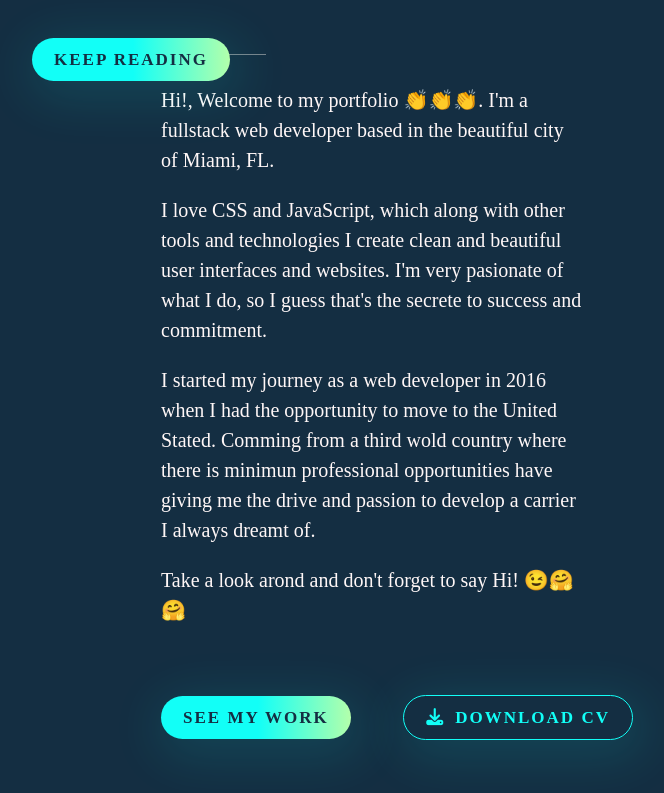
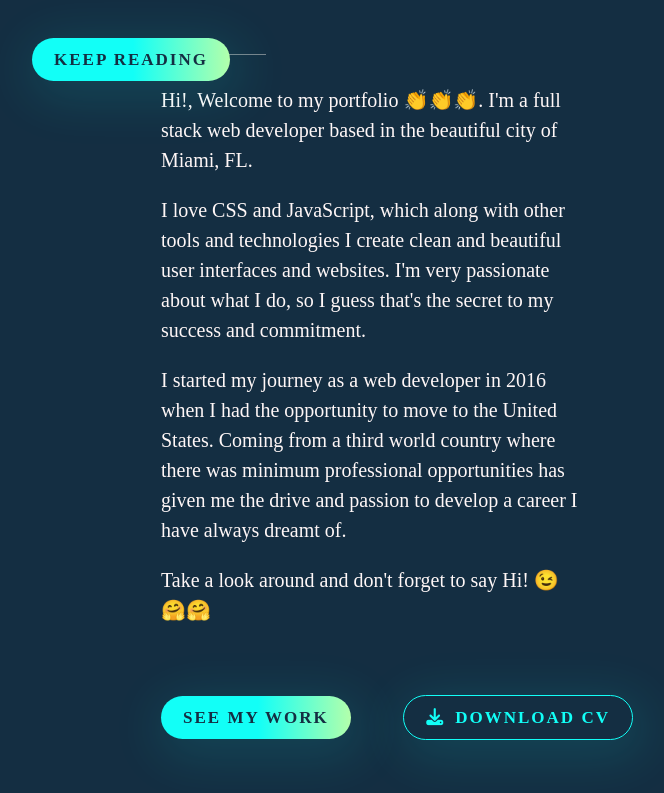
Before and after one commit to willyestrada81/my_portfolio, a plain HTML site: page index.html in a window 1280 px wide. Shown: the part 1026-1819 px from the top of the page, 509-1173 px from the left. Drawn offline with Linux system fonts and the light colour scheme; a web font is replaced by a local one.

Commit message:
Fixed typos in index.html

```diff
--- a/index.html
+++ b/index.html
@@ -106,10 +106,10 @@
             <div class="my-info">
                 <h2>Who I am...</h2>
                 <div>
-                    <p>Hi!, Welcome to my portfolio 👏👏👏. I'm a fullstack web developer based in the beautiful city of Miami, FL.</p>
-                    <p>I love CSS and JavaScript, which along with other tools and technologies I create clean and beautiful user interfaces and websites. I'm very pasionate of what I do, so I guess that's the secrete to success and commitment.</p>
-                    <p>I started my journey as a web developer in 2016 when I had the opportunity to move to the United Stated. Comming from a third wold country where there is minimun professional opportunities have giving me the drive and passion to develop a carrier I always dreamt of.</p>
-                    <p>Take a look arond and don't forget to say Hi! 😉🤗🤗</p>
+                    <p>Hi!, Welcome to my portfolio 👏👏👏. I'm a full stack web developer based in the beautiful city of Miami, FL.</p>
+                    <p>I love CSS and JavaScript, which along with other tools and technologies I create clean and beautiful user interfaces and websites. I'm very passionate about what I do, so I guess that's the secret to my success and commitment.</p>
+                    <p>I started my journey as a web developer in 2016 when I had the opportunity to move to the United States. Coming from a third world country where there was minimum professional opportunities has given me the drive and passion to develop a career I have always dreamt of.</p>
+                    <p>Take a look around and don't forget to say Hi! 😉🤗🤗</p>
                 </div>
                 <div class="info-btn">
                     <div class="info-btn-1">
```
